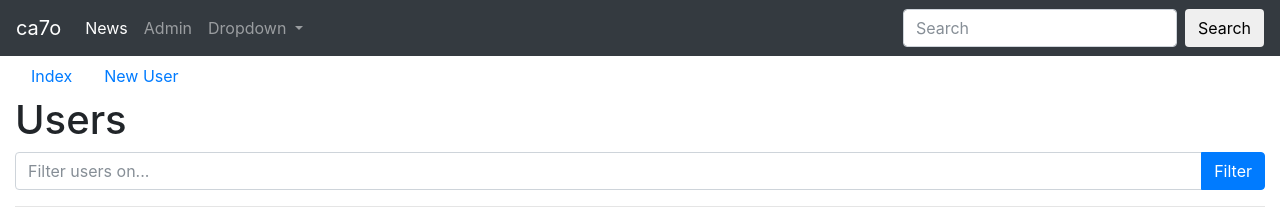
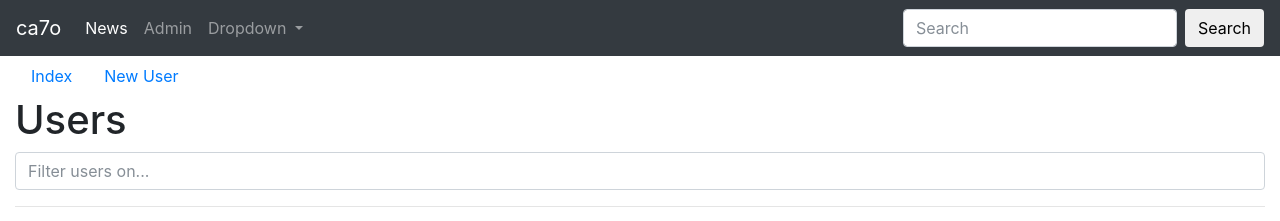
Before and after one commit to catos/ca7o-angular, an Angular app: page /users in a window 1280 px wide. Shown: the top 221 px of the page. Built offline with nearby package versions, Linux system fonts and the light colour scheme; no server answers.

Commit message:
refactored filter

```diff
--- a/src/app/admin/user-index/user-index.component.html
+++ b/src/app/admin/user-index/user-index.component.html
@@ -1,12 +1,7 @@
 <h1>Users</h1>
 
-<div class="input-group">
-    <input class="form-control" type="text" placeholder="Filter users on..." [(ngModel)]="filter" />
-    <span class="input-group-btn">
-        <button class="btn btn-primary" (click)="applyFilter()">Filter</button>
-    </span>
-</div>
-
+<input class="form-control" type="text" placeholder="Filter users on..." [(ngModel)]="filter" (keyup)="applyFilter()" />
+<a [routerLink]="" *ngIf="filter.length > 2" (click)="resetFilter()">Reset</a>
 <hr>
 
 <table class="table table-bordered table-hover">
--- a/src/app/admin/user-index/user-index.component.ts
+++ b/src/app/admin/user-index/user-index.component.ts
@@ -9,8 +9,9 @@ import { User } from '../../core/models/user.model';
     styleUrls: ['./user-index.component.css']
 })
 export class UserIndexComponent implements OnInit {
+    filterThreshold: number = 3
     users: Array<User>
-    filter: string
+    filter: string = ''
 
     constructor(private userService: UserService) { }
 
@@ -19,11 +20,20 @@ export class UserIndexComponent implements OnInit {
     }
 
     applyFilter() {
-        console.log('filter', this.filter);
-        this.getUsers(this.filter)
+        if (this.filter.length >= this.filterThreshold) {
+            this.getUsers(this.filter)
+        }
+
+        if (this.filter.length === (this.filterThreshold - 1)) {
+            this.getUsers()
+        }
     }
 
-    getUsers(filter?: string) {
+    resetFilter() {
+        this.filter = ''
+    }
+
+    private getUsers(filter?: string) {
         this.userService.all(filter).subscribe(
             users => this.users = users,
             err => console.log('err', err)
```
Also changed, not shown: 1 other file (tests, documents, lock files or other folders).
